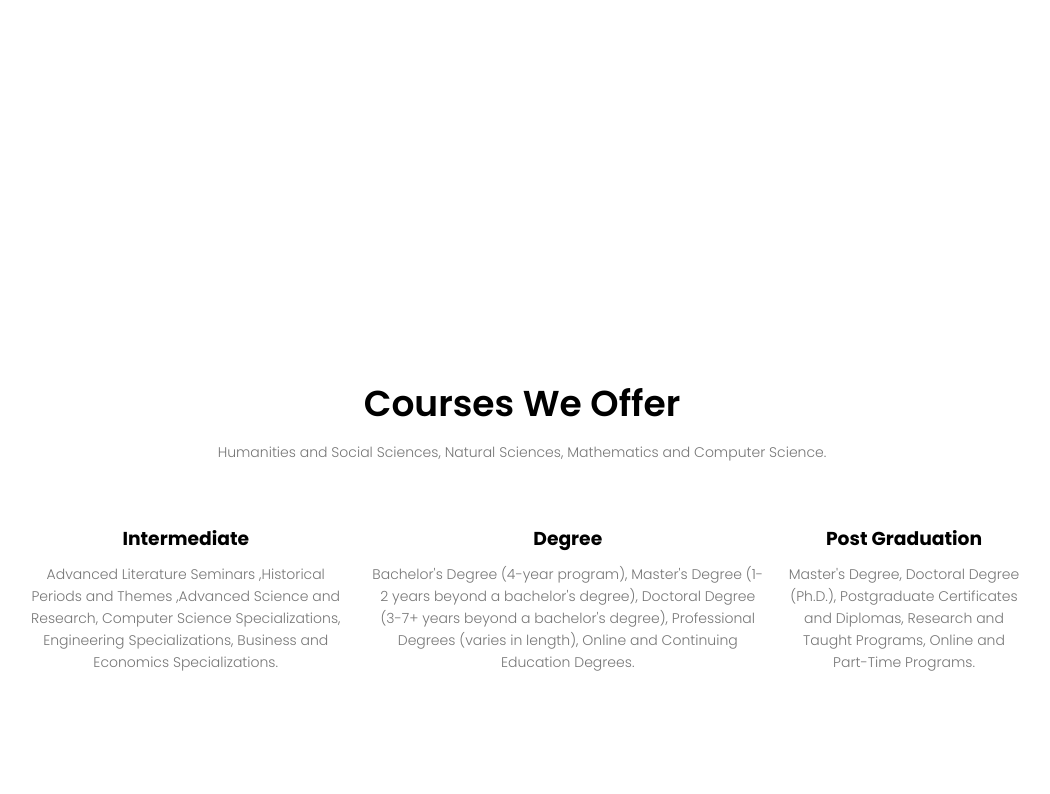
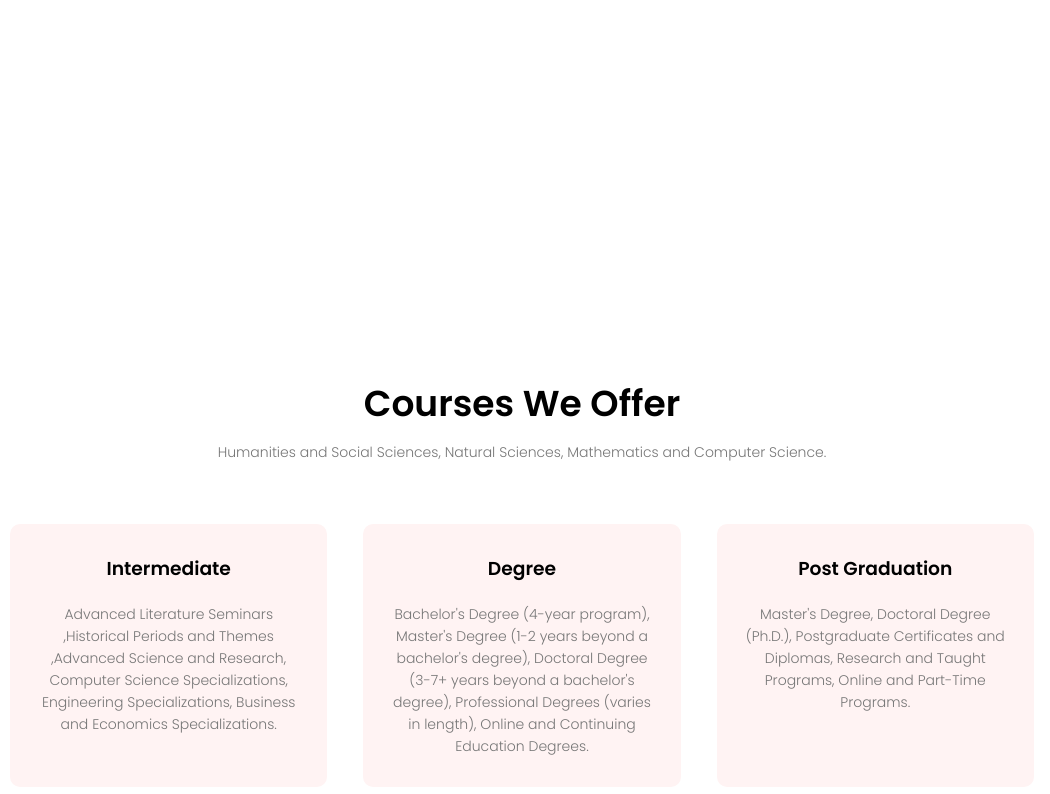
Before and after one commit to IsaLubs/Genesis-Institute, a plain HTML site: page index.html in a window 1280 px wide. Shown: the part 524-1318 px from the top of the page, without its empty margins (118-1168 px from the left). Before the commit the page ends 1207 px from the top, so only its background shows below. Drawn offline with Linux system fonts and the light colour scheme.

Commit message:
Add box sizing background to course-col

```diff
--- a/assets/css/style.css
+++ b/assets/css/style.css
@@ -166,3 +166,24 @@ p {
     display: flex;
     justify-content: space-between;
 }
+
+.course-col {
+    flex-basis: 31%;
+    background: #fff3f3;
+    border-radius: 10px;
+    margin-bottom: 5%;
+    padding: 20px 12px;
+    box-sizing: border-box;
+    transition: .5s;
+}
+
+h3 {
+    text-align: center;
+    font-weight: 600;
+    margin: 10px 0;
+}
+
+
+.course-col:hover {
+    box-shadow: 0 0 20px 0px rgba(0, 0, 0, 0.2);
+}
```
